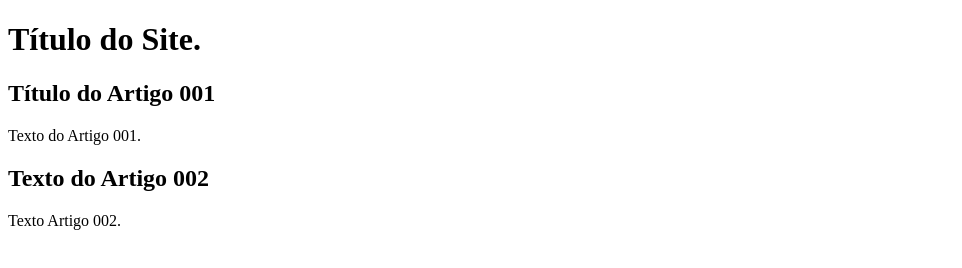
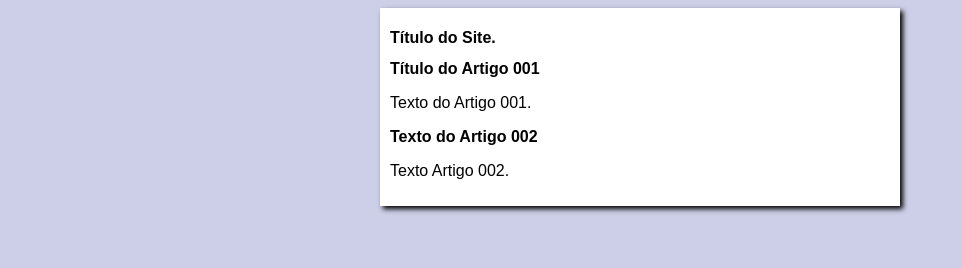
Before and after one commit to htmleandro/projeto_site, a plain HTML site: page index.html in a window 1280 px wide. Shown: the whole page, without its empty margins (0-962 px from the left). Drawn offline with Linux system fonts and the light colour scheme.

Commit message:
Iniciei o design

```diff
--- /dev/null
+++ b/estilos/style.css
@@ -0,0 +1,16 @@
+* {
+    font-family: Arial, Helvetica, sans-serif;
+    font-size: 16px;
+}
+
+body {
+    background-color: rgb(204, 207, 231);
+}
+
+main {
+    background-color: white;
+    width: 500px;
+    margin: auto;
+    padding: 10px;
+    box-shadow: 3px 3px 5px black;
+}
--- a/index.html
+++ b/index.html
@@ -5,6 +5,7 @@
     <meta http-equiv="X-UA-Compatible" content="IE=edge">
     <meta name="viewport" content="width=device-width, initial-scale=1.0">
     <title>Título do Site. </title>
+    <link rel="stylesheet" href="estilos/style.css">
 </head>
 <body>
     <main>
```
